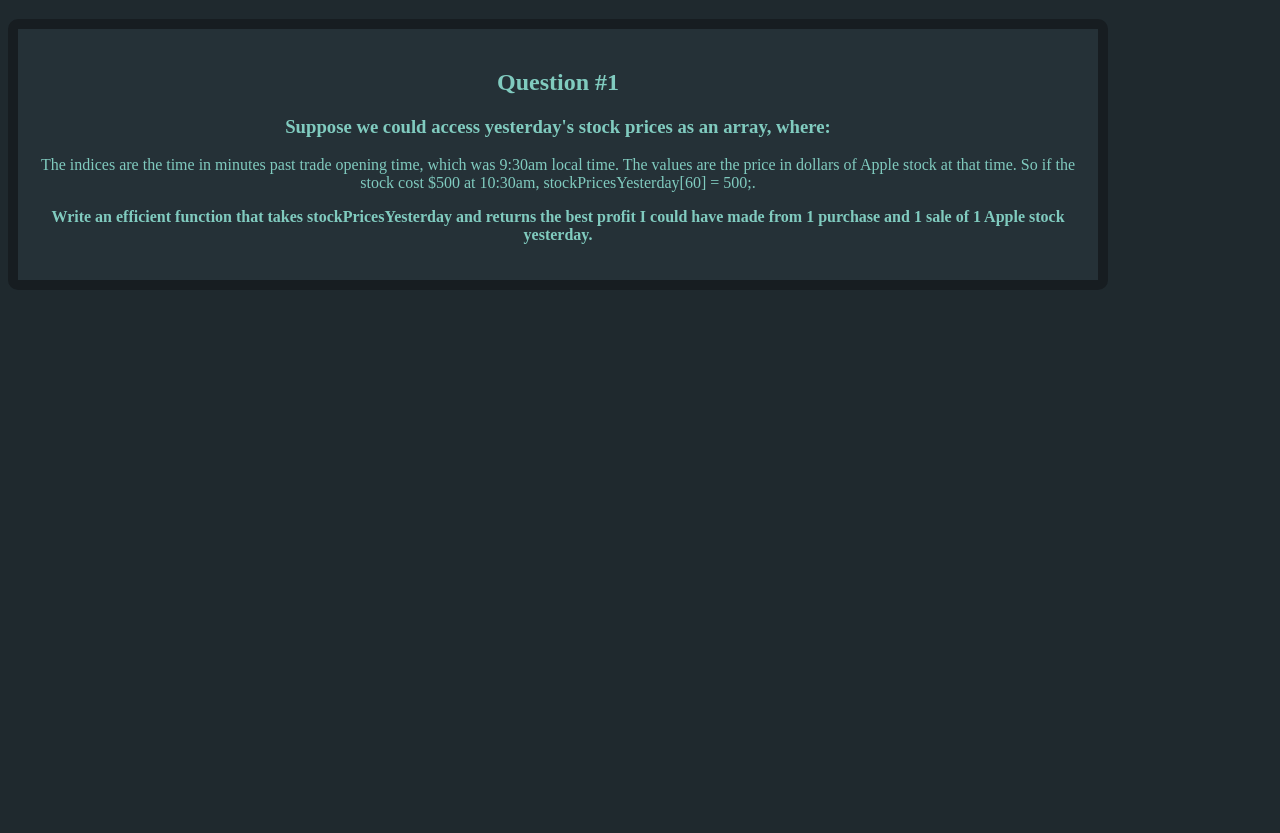
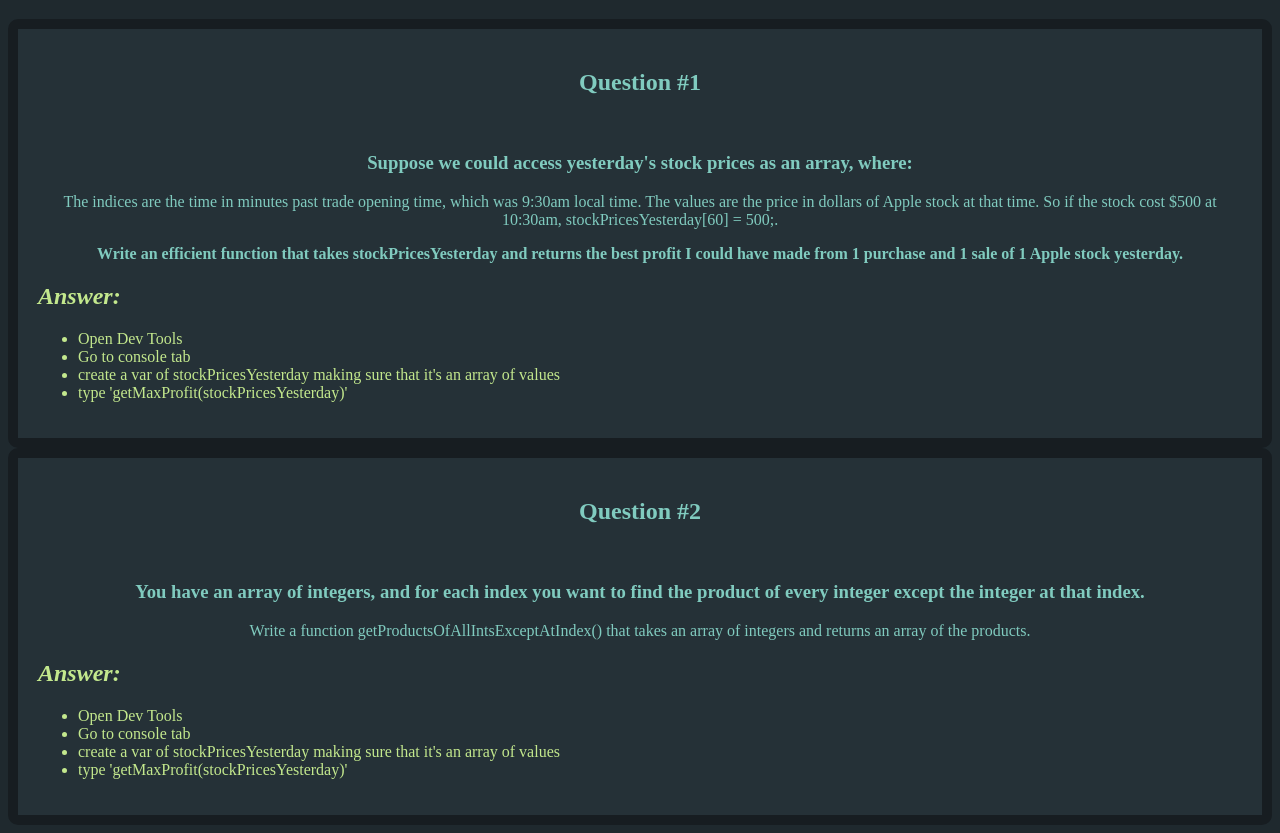
Before and after one commit to benjieCodes/Algorithms, a plain HTML site: page index.html in a window 1280 px wide. Shown: the part 61-894 px from the top of the page. Before the commit the page ends 800 px from the top, so only its background shows below. Drawn offline with Linux system fonts and the light colour scheme.

Commit message:
solved question 1 and added question 2 to tackle

```diff
--- a/index.html
+++ b/index.html
@@ -5,21 +5,49 @@
     <title>Algorithm A Day</title>
     <link rel="stylesheet" href="./main.css" media="screen">
   </head>
+  <!-- All questions were taken from interviewcake.com !-->
   <body>
     <h1>"An algorithm a day, keeps boredom away."</h1>
-    <div class="question1">
-      <h2>Question #1</h2>
+    <div class="questionContainer">
+      <div class="question">
+        <h2>Question #1</h2><br>
           <h3>Suppose we could access yesterday's stock prices as an array, where:</h3>
             <p>
               The indices are the time in minutes past trade opening time, which was 9:30am local time.
               The values are the price in dollars of Apple stock at that time.
               So if the stock cost $500 at 10:30am, stockPricesYesterday[60] = 500;.
             </p>
-      <p>
-        <strong>Write an efficient function that takes stockPricesYesterday and returns the best profit I could have made from 1 purchase and 1 sale of 1 Apple stock yesterday.</strong>
+            <p><strong>Write an efficient function that takes stockPricesYesterday and returns the best profit I could have made from 1 purchase and 1 sale of 1 Apple stock yesterday.</strong>
             </p>
       </div>
-
+      <div class="answer">
+        <h2><em>Answer:</em></h2>
+            <ul>
+              <li>Open Dev Tools</li>
+              <li>Go to console tab</li>
+              <li>create a var of stockPricesYesterday making sure that it's an array of values</li>
+              <li>type 'getMaxProfit(stockPricesYesterday)'</li>
+            </ul>
+      </div>
+    </div>
+    <div class="questionContainer">
+      <div class="question">
+        <h2>Question #2</h2><br>
+          <h3>You have an array of integers, and for each index you want to find the product of every integer except the integer at that index.</h3>
+            <p>
+              Write a function getProductsOfAllIntsExceptAtIndex() that takes an array of integers and returns an array of the products.
+            </p>
+      </div>
+      <div class="answer">
+        <h2><em>Answer:</em></h2>
+            <ul>
+              <li>Open Dev Tools</li>
+              <li>Go to console tab</li>
+              <li>create a var of stockPricesYesterday making sure that it's an array of values</li>
+              <li>type 'getMaxProfit(stockPricesYesterday)'</li>
+            </ul>
+      </div>
+    </div>
     <script src="./main.js"></script>
   </body>
 </html>
--- a/main.css
+++ b/main.css
@@ -1,13 +1,18 @@
 body {
-  max-width: 1100px;
+  max-width: 1500px;
   background: HSL(200, 19%, 15%);
   color: HSL(170, 42%, 65%);
 }
-
-.question1 {
+.questionContainer {
   border: 10px solid HSL(202, 19%, 11%);
   border-radius: 10px;
   padding: 20px;
   background: HSL(200, 19%, 18%);
+}
+.question {
   text-align: center;
 }
+
+.answer {
+  color: HSL(84, 66%, 73%);
+}
--- a/main.js
+++ b/main.js
@@ -11,18 +11,17 @@ console.log('hello world');
 *Added step* 4.1 - Find the max profit by finding the max of the potential profit using Math.max
 5. Return that answer to the function
 */
-
+let stockPricesYesterday = [12,14,5,2,4,6,73,2];
 // Step 1 and 2
 
 function getMaxProfit (stockPricesYesterday) {
-var stockPricesYesterday = [12,14,5,2,4,6,73,2];
+
 // Step 2.1
   for (var earlierMinute = 0; earlierMinute < stockPricesYesterday.length; earlierMinute++ ) {
     for (var laterMinute = 0; laterMinute < stockPricesYesterday.length; laterMinute++) {
       // Step 2.2
       var earlier = Math.min(earlierMinute, laterMinute);
       var later = Math.max(earlierMinute, laterMinute);
-
       // Step 3
       var earliestValue = stockPricesYesterday[earlier];
       var latestValue = stockPricesYesterday[later];
@@ -38,6 +37,3 @@ var stockPricesYesterday = [12,14,5,2,4,6,73,2];
   return maxProfit;
   console.log(maxProfit);
 }
-
-// Let's test it
-getMaxProfit();
```
Lines whose indentation alone changed are shown as unchanged.
